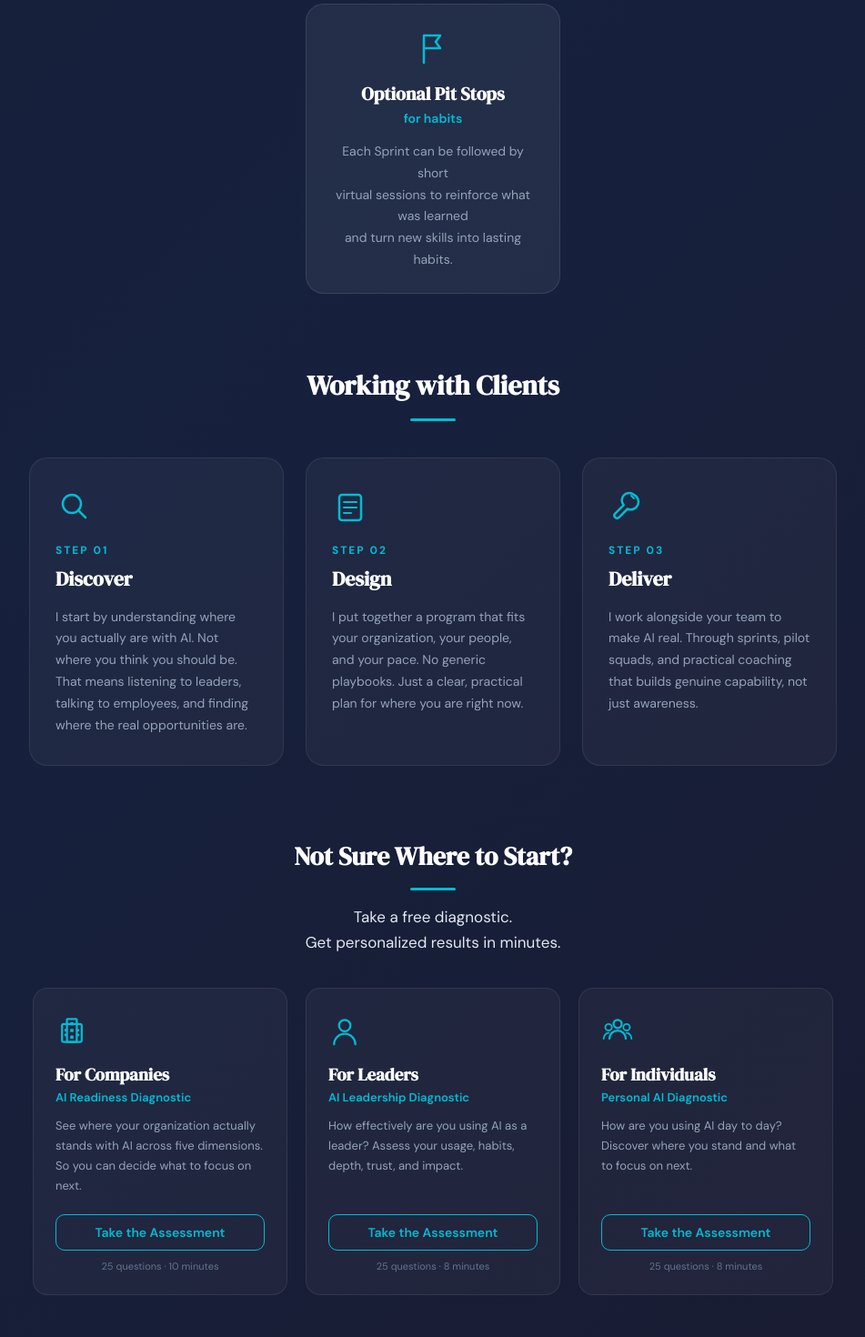
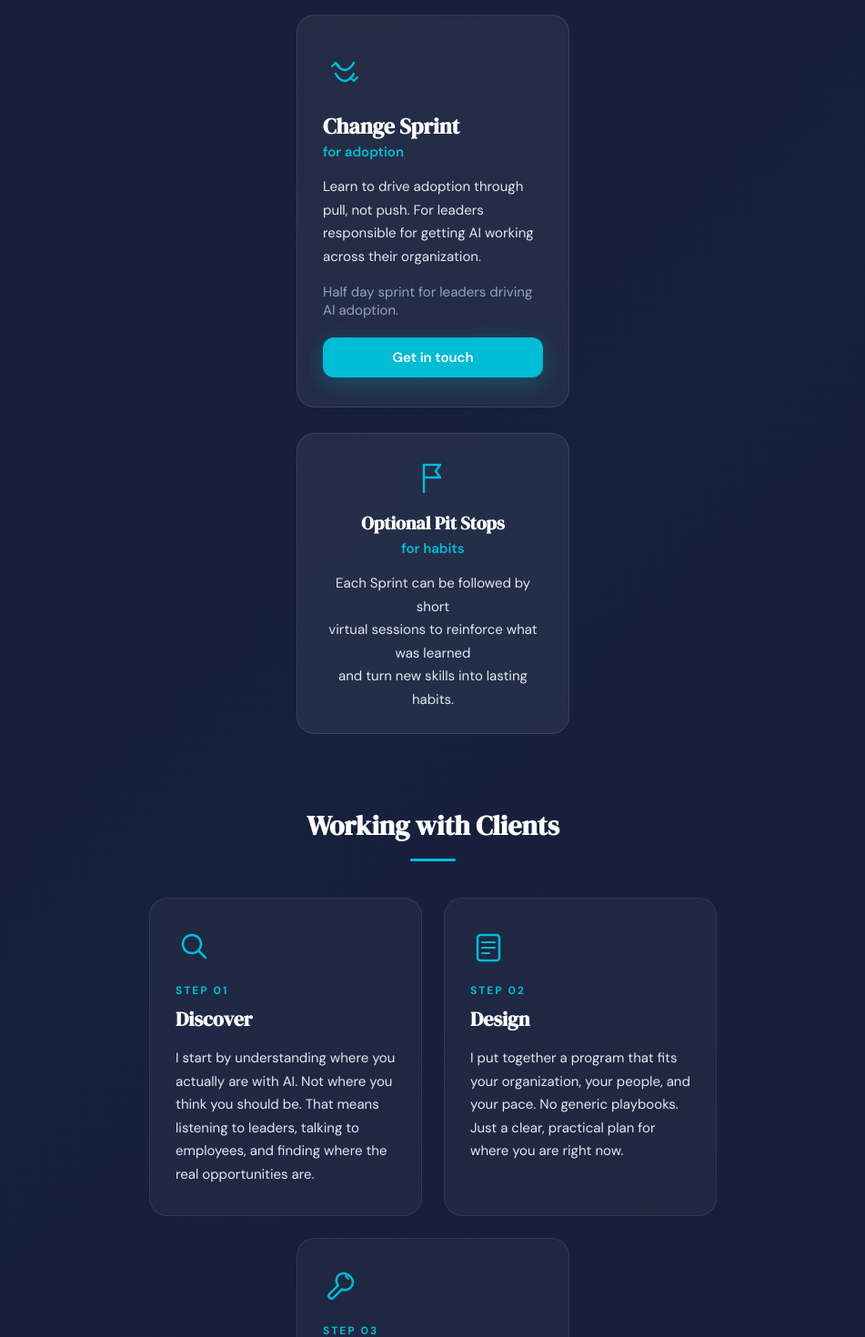
Before and after one commit to coachbay/site, a React (Vite) app: page / in a window 1280 px wide. Shown: the part 1760-3230 px from the top of the page at 91% size, without its empty margins (164-1115 px from the left). Built offline with nearby package versions, Linux system fonts and the light colour scheme.

Commit message:
Bump all card text to 15px minimum, card descriptions brighter, cards wider (300px)

```diff
--- a/LandingPage.jsx
+++ b/LandingPage.jsx
@@ -303,7 +303,7 @@ export default function LandingPage({ onNavigate }) {
                 border: "1px solid rgba(255,255,255,0.1)",
                 borderRadius: 20,
                 padding: "36px 28px 32px",
-                width: 280,
+                width: 300,
                 display: "flex",
                 flexDirection: "column",
                 transition: "all 0.3s ease",
@@ -330,15 +330,15 @@ export default function LandingPage({ onNavigate }) {
               </h2>
               <p style={{
                 color: CYAN,
-                fontSize: 14,
+                fontSize: 15,
                 fontWeight: 600,
                 margin: "0 0 16px",
               }}>
                 {sprint.tagline}
               </p>
               <p style={{
-                color: "#94a3b8",
-                fontSize: 14,
+                color: "#e2e8f0",
+                fontSize: 15,
                 lineHeight: 1.7,
                 margin: "0 0 16px",
                 flex: 1,
@@ -347,7 +347,7 @@ export default function LandingPage({ onNavigate }) {
               </p>
               <p style={{
                 color: "#94a3b8",
-                fontSize: 13,
+                fontSize: 15,
                 margin: "0 0 20px",
               }}>
                 {sprint.detail}
@@ -381,7 +381,7 @@ export default function LandingPage({ onNavigate }) {
           background: "rgba(255,255,255,0.06)",
           border: "1px solid rgba(255,255,255,0.1)",
           borderRadius: 20,
-          width: 280,
+          width: 300,
           marginLeft: "auto",
           marginRight: "auto",
         }}>
@@ -401,15 +401,15 @@ export default function LandingPage({ onNavigate }) {
           </h3>
           <p style={{
             color: CYAN,
-            fontSize: 14,
+            fontSize: 15,
             fontWeight: 600,
             margin: "0 0 16px",
           }}>
             for habits
           </p>
           <p style={{
-            color: "#94a3b8",
-            fontSize: 14,
+            color: "#e2e8f0",
+            fontSize: 15,
             lineHeight: 1.7,
             margin: 0,
           }}>
@@ -484,7 +484,7 @@ export default function LandingPage({ onNavigate }) {
               border: "1px solid rgba(255,255,255,0.08)",
               borderRadius: 20,
               padding: "32px 28px",
-              width: 280,
+              width: 300,
               display: "flex",
               flexDirection: "column",
             }}>
@@ -504,7 +504,7 @@ export default function LandingPage({ onNavigate }) {
                 {item.title}
               </h3>
               <p style={{
-                color: "#94a3b8", fontSize: 14, lineHeight: 1.7, margin: 0,
+                color: "#e2e8f0", fontSize: 15, lineHeight: 1.7, margin: 0,
               }}>
                 {item.description}
               </p>
@@ -553,7 +553,7 @@ export default function LandingPage({ onNavigate }) {
                 border: "1px solid rgba(255,255,255,0.08)",
                 borderRadius: 16,
                 padding: "28px 24px 24px",
-                width: 280,
+                width: 300,
                 display: "flex",
                 flexDirection: "column",
                 transition: "all 0.3s ease",
@@ -578,15 +578,15 @@ export default function LandingPage({ onNavigate }) {
               </h3>
               <p style={{
                 color: CYAN,
-                fontSize: 13,
+                fontSize: 15,
                 fontWeight: 600,
                 margin: "0 0 12px",
               }}>
                 {diag.subtitle}
               </p>
               <p style={{
-                color: "#94a3b8",
-                fontSize: 13,
+                color: "#e2e8f0",
+                fontSize: 15,
                 lineHeight: 1.7,
                 margin: "0 0 20px",
                 flex: 1,
@@ -601,7 +601,7 @@ export default function LandingPage({ onNavigate }) {
                   color: CYAN,
                   borderRadius: 10,
                   padding: "10px 24px",
-                  fontSize: 14,
+                  fontSize: 15,
                   fontWeight: 600,
                   cursor: "pointer",
                   fontFamily: "'DM Sans', sans-serif",
```
Also changed, not shown: 3 other files (tests, documents, lock files or other folders).
